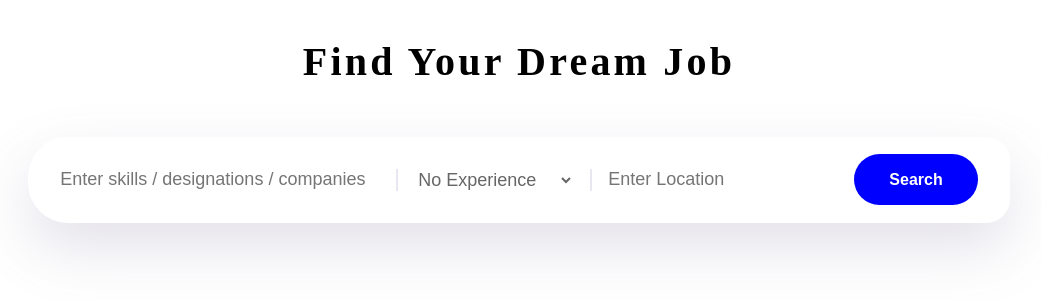
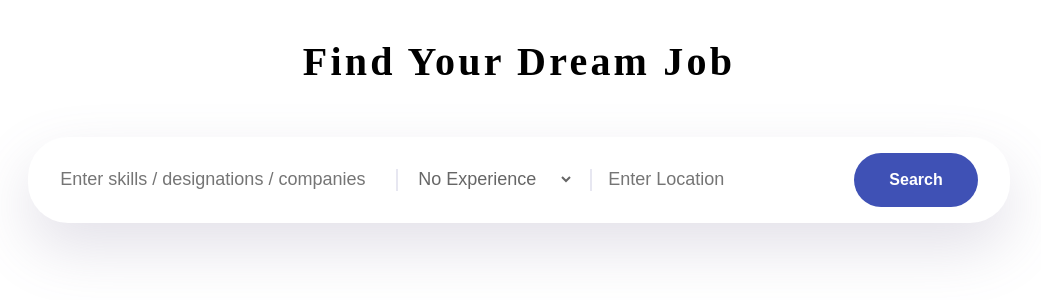
Before and after one commit to anurag-world/job-board, a Next.js app: page / in a window 1280 px wide. Shown: the top 300 px of the page, without its empty margins (121-1162 px from the left). Built offline with nearby package versions, Linux system fonts and the light colour scheme.

Commit message:
Adjust search bar

```diff
--- a/src/app/styles/Home.module.css
+++ b/src/app/styles/Home.module.css
@@ -17,12 +17,8 @@
 }
 .formContainer {
   display: flex;
-  align-items: center;
   box-shadow: 0 25px 60px rgba(113, 106, 147, 0.2);
-  border-top-left-radius: 2.5rem;
-  border-bottom-left-radius: 2.5rem;
-  border-top-right-radius: 1.5rem;
-  border-bottom-right-radius: 1.5rem;
+  border-radius: 2.5rem;
   padding: 1rem 2rem;
   background: white;
 }
@@ -34,7 +30,6 @@
   background: white;
   font-size: 1.125em;
   font-weight: 500;
-  line-height: 23px;
 }
 .formControl:focus {
   outline: none;
@@ -50,7 +45,7 @@
   background: white;
   font-size: 1.125em;
   font-weight: 500;
-  line-height: 23px;
+  margin-bottom: 0.1rem;
 }
 .selectFormControl:focus {
   outline: none;
@@ -63,10 +58,10 @@
 }
 .search {
   margin-left: 0.875rem;
-  padding: 1rem 2.19rem;
+  padding: 0.625rem 2.19rem;
   border: none;
   border-radius: 2.5rem;
-  background: blue;
+  background: #3f51b5;
   color: white;
   font-weight: 700;
   font-size: 1em;
--- a/src/pages/index.tsx
+++ b/src/pages/index.tsx
@@ -23,9 +23,10 @@ export default function Home() {
               placeholder="Enter skills / designations / companies"
               className={styles.formControl}
               style={{ minWidth: 320 }}
+              required
             />
             <div className={styles.pipe}></div>
-            <select className={styles.selectFormControl}>
+            <select className={styles.selectFormControl} required>
               <option>No Experience</option>
             </select>
             <div className={styles.pipe}></div>
@@ -36,6 +37,7 @@ export default function Home() {
               placeholder="Enter Location"
               className={styles.formControl}
               style={{ minWidth: 200 }}
+              required
             />
             <button type="submit" className={styles.search}>
               Search
```
